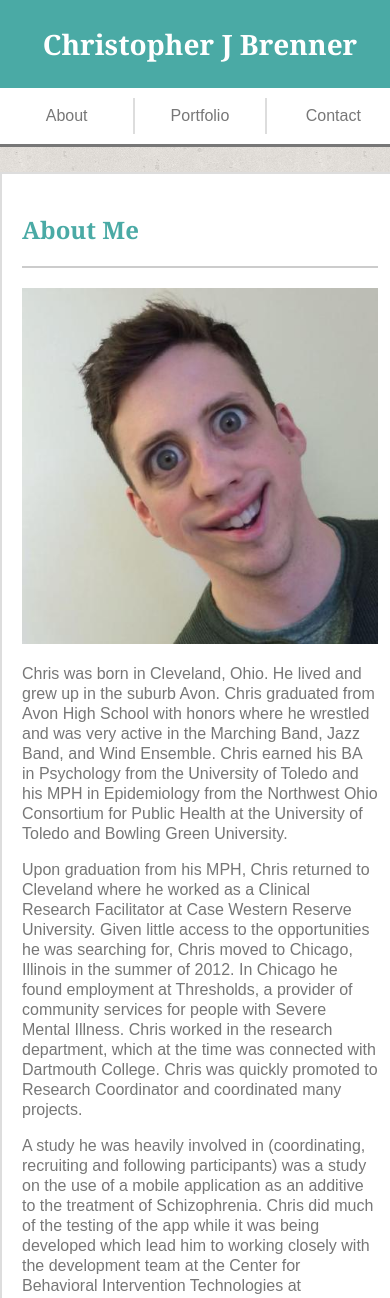
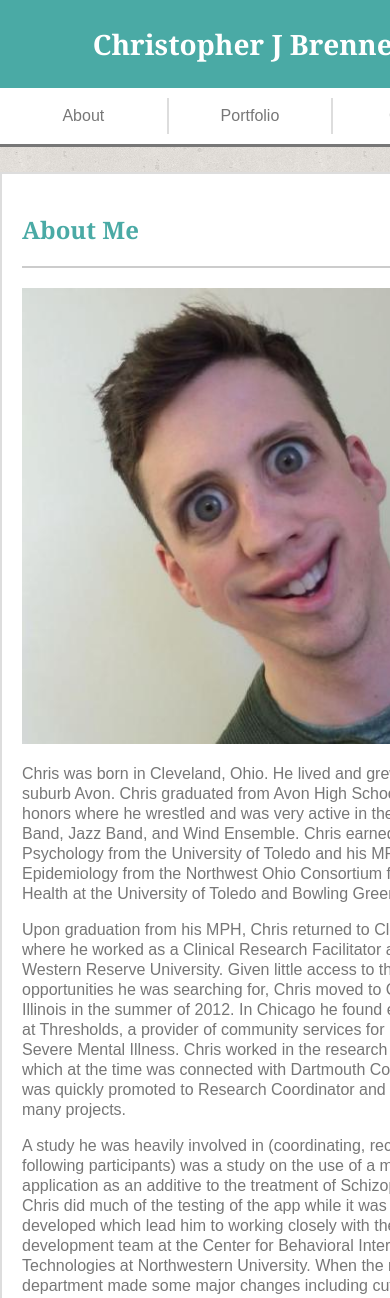
Before and after one commit to cbrenner04/Responsive-Portfolio, a PHP site: page / in a window 390 px wide; the page is wider, and only the part inside the window is pictured. Shown: the top 1298 px of that part. Run offline with PHP 8.4, Linux system fonts and the light colour scheme.

Commit message:
Tweak width at smallest query

```diff
--- a/assets/css/style.css
+++ b/assets/css/style.css
@@ -215,7 +215,7 @@ footer a {
 
 @media screen and (max-width: 640px) {
 	.container {
-		width: 400px;
+		width: 500px;
 	}
 	.main-content {
 		width: 100%;
```
